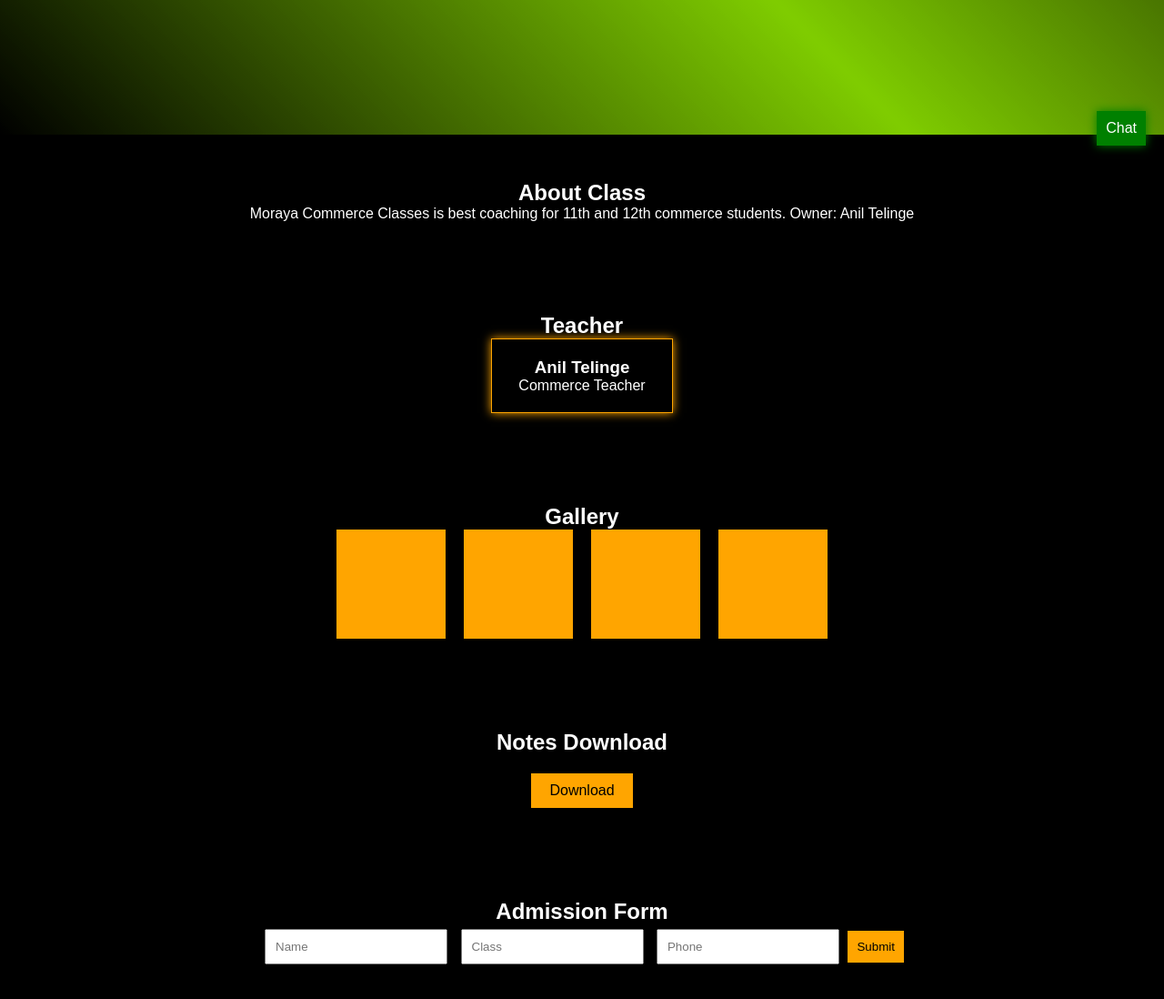
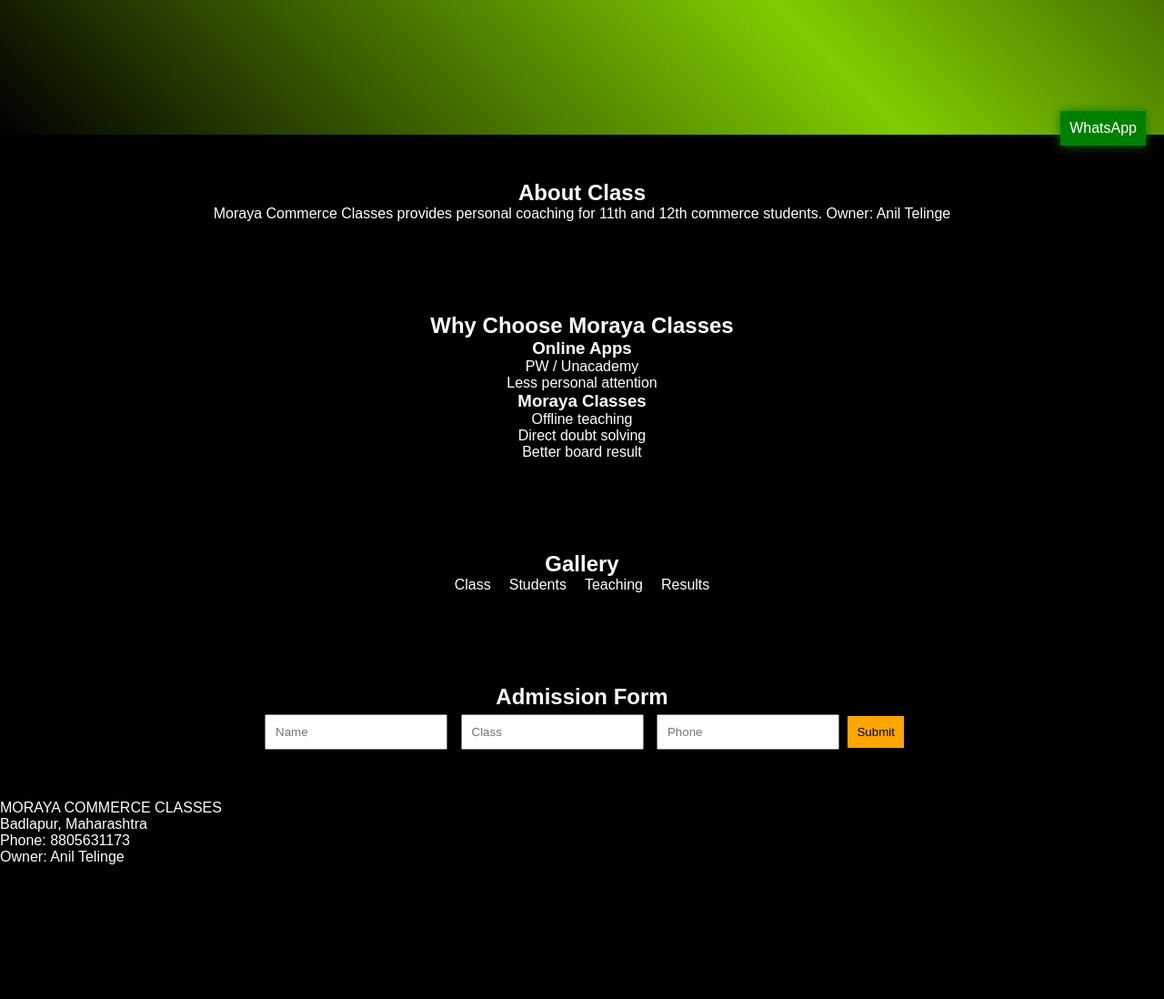
Before and after one commit to adix4612-Devloper/MORAYA-COMMERCE-Classes-, a plain HTML site: page index.html in a window 1280 px wide. Shown: the part 620-1718 px from the top of the page at 91% size. After the commit the page ends 1571 px from the top, so only its background shows below. Drawn offline with Linux system fonts and the light colour scheme.

Commit message:
Refactor index.html for improved structure and content

```diff
--- a/index.html
+++ b/index.html
@@ -1,6 +1,7 @@
 <!DOCTYPE html>
 <html lang="en">
 <head>
+
 <meta charset="UTF-8">
 <meta name="viewport" content="width=device-width, initial-scale=1.0">
 
@@ -12,8 +13,6 @@
 <body>
 
 
-<!-- NAVBAR -->
-
 <nav class="nav">
 
 <h1>MORAYA COMMERCE CLASSES</h1>
@@ -22,9 +21,8 @@
 
 <a href="#home">Home</a>
 <a href="#about">About</a>
-<a href="#teacher">Teacher</a>
+<a href="#compare">Why Us</a>
 <a href="#gallery">Gallery</a>
-<a href="#notes">Notes</a>
 <a href="#form">Admission</a>
 
 </div>
@@ -33,15 +31,13 @@
 
 
 
-<!-- HOME -->
-
 <section id="home" class="home">
 
-<h2>Best Commerce Coaching in Badlapur</h2>
+<h2>MORAYA COMMERCE CLASSES</h2>
 
-<p>11th / 12th Commerce</p>
+<p>11th / 12th Commerce Coaching</p>
 
-<p>Time: 7 AM – 10 AM / 5 PM – 8 PM</p>
+<p>Trusted Coaching For Board Students</p>
 
 <button class="btn">Join Now</button>
 
@@ -49,15 +45,13 @@
 
 
 
-<!-- ABOUT -->
-
 <section id="about">
 
 <h2>About Class</h2>
 
 <p>
 
-Moraya Commerce Classes is best coaching
+Moraya Commerce Classes provides personal coaching
 for 11th and 12th commerce students.
 
 Owner: Anil Telinge
@@ -68,17 +62,30 @@ Owner: Anil Telinge
 
 
 
-<!-- TEACHER -->
+<section id="compare">
 
-<section id="teacher">
+<h2>Why Choose Moraya Classes</h2>
 
-<h2>Teacher</h2>
+<div class="compare">
 
-<div class="card">
+<div class="cmp">
 
-<h3>Anil Telinge</h3>
+<h3>Online Apps</h3>
 
-<p>Commerce Teacher</p>
+<p>PW / Unacademy</p>
+<p>Less personal attention</p>
+
+</div>
+
+<div class="cmp">
+
+<h3>Moraya Classes</h3>
+
+<p>Offline teaching</p>
+<p>Direct doubt solving</p>
+<p>Better board result</p>
+
+</div>
 
 </div>
 
@@ -86,38 +93,22 @@ Owner: Anil Telinge
 
 
 
-<!-- GALLERY -->
-
 <section id="gallery">
 
 <h2>Gallery</h2>
 
 <div class="gallery">
 
-<div class="box"></div>
-<div class="box"></div>
-<div class="box"></div>
-<div class="box"></div>
+<div class="gcard">Class</div>
+<div class="gcard">Students</div>
+<div class="gcard">Teaching</div>
+<div class="gcard">Results</div>
 
 </div>
 
 </section>
 
 
-
-<!-- NOTES -->
-
-<section id="notes">
-
-<h2>Notes Download</h2>
-
-<button class="btn">Download</button>
-
-</section>
-
-
-
-<!-- FORM -->
 
 <section id="form">
 
@@ -126,9 +117,7 @@ Owner: Anil Telinge
 <form>
 
 <input placeholder="Name">
-
 <input placeholder="Class">
-
 <input placeholder="Phone">
 
 <button>Submit</button>
@@ -139,12 +128,21 @@ Owner: Anil Telinge
 
 
 
-<!-- WHATSAPP -->
-
 <a class="whatsapp"
 href="https://wa.me/918805631173">
-Chat
+WhatsApp
 </a>
+
+
+
+<footer>
+
+<p>MORAYA COMMERCE CLASSES</p>
+<p>Badlapur, Maharashtra</p>
+<p>Phone: 8805631173</p>
+<p>Owner: Anil Telinge</p>
+
+</footer>
 
 
 
```
